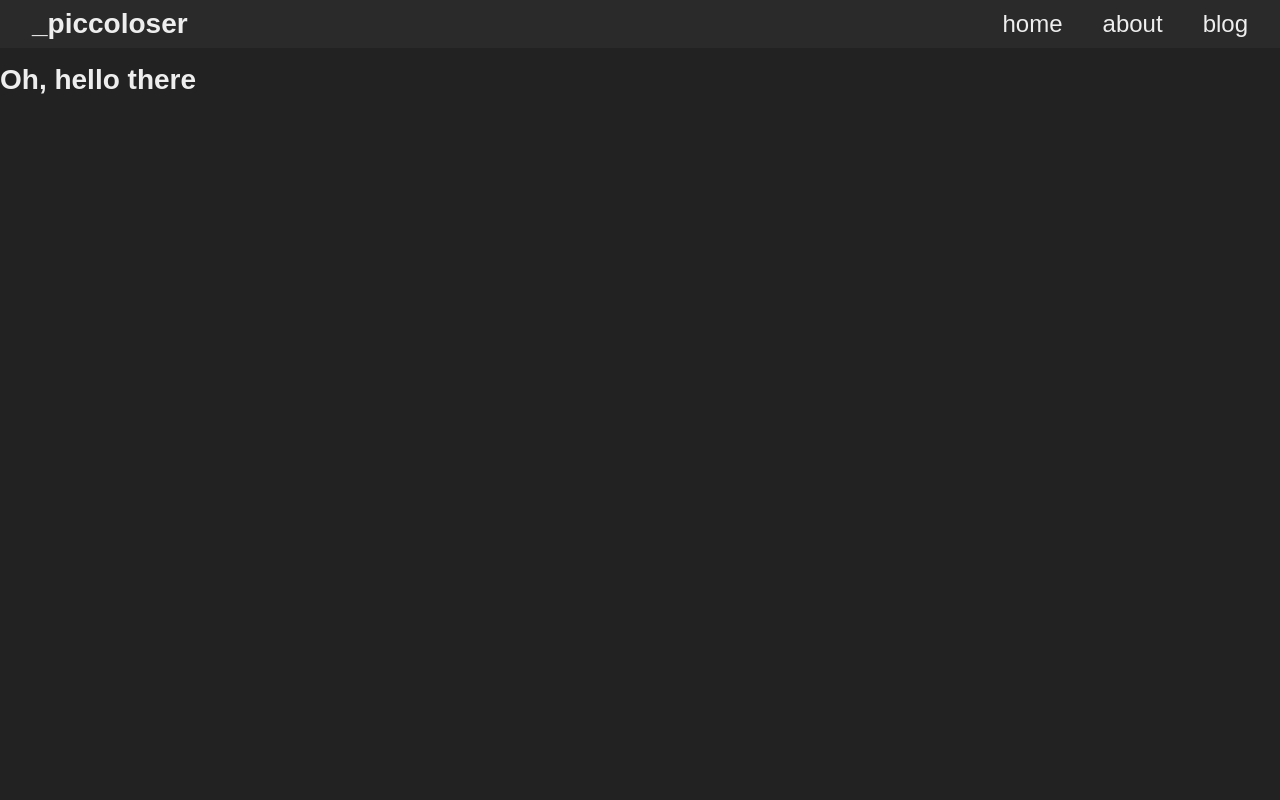
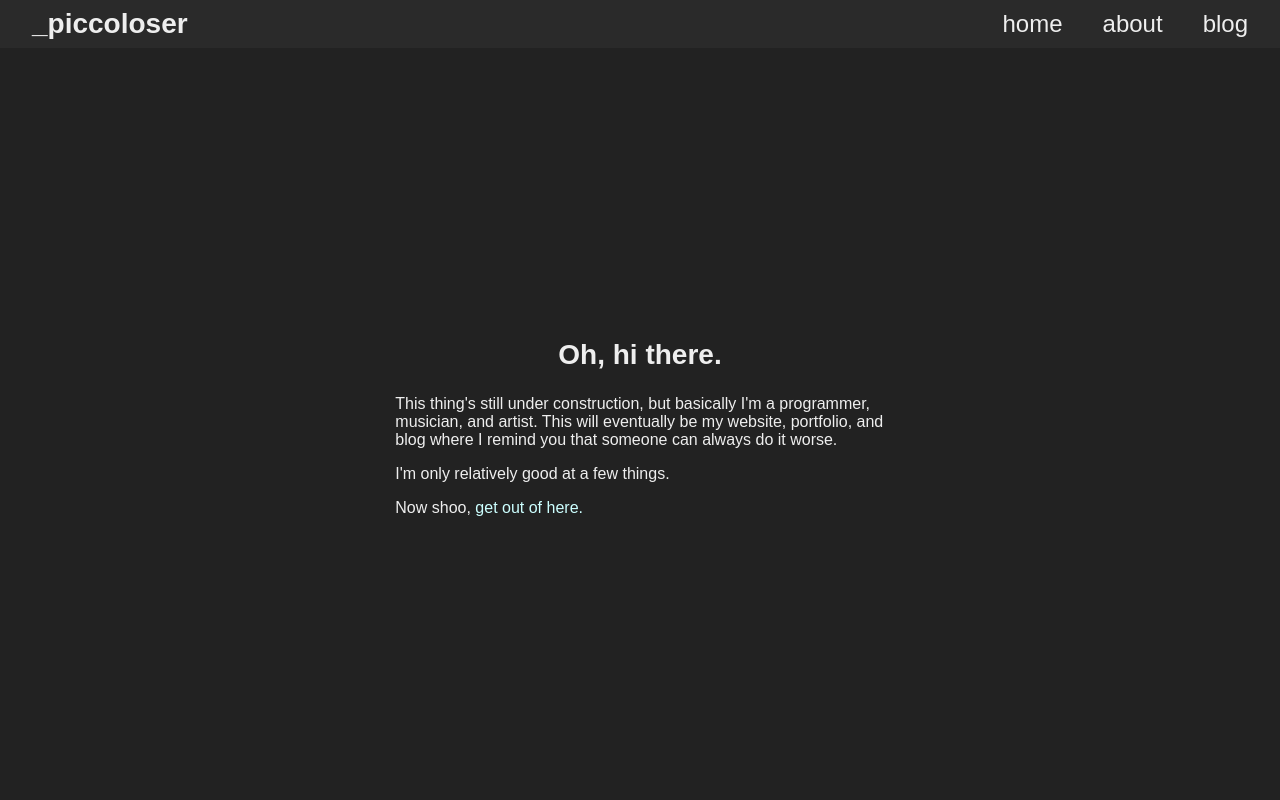
Before and after one commit to piccoloser/piccoloser, a Flask app: page / in a window 1280 px wide. Run offline with Flask 2, Linux system fonts and the light colour scheme.

Commit message:
Add filler site content

```diff
--- a/app/static/main.css
+++ b/app/static/main.css
@@ -25,7 +25,18 @@
     padding: 0;
 }
 
-/* ][ ID */
+/* $ ID */
+
+#showcase {
+    display: flex;
+    flex-direction: column;
+    align-items: center;
+    justify-content: center;
+
+    width: 100%;
+    height: calc(100vh - 3rem);
+}
+#showcase p { width: 55ch; }
 
 #top-bar {
     display: flex;
@@ -48,7 +59,7 @@
     list-style-type: none;
 }
 
-/* ][ TAG */
+/* $ TAG */
 
 a {
     color: var(--link);
--- a/app/templates/about.html
+++ b/app/templates/about.html
@@ -1,6 +1,8 @@
 {% extends "base.html" %}
 {% block body %}
 
-<h1>Oh, hello there (about)</h1>
+<div id="showcase">
+    <h1>insert all my personal information here</h1>
+</div>
 
 {% endblock body %}
--- a/app/templates/blog.html
+++ b/app/templates/blog.html
@@ -1,6 +1,8 @@
 {% extends "base.html" %}
 {% block body %}
 
-<h1>Oh, hello there (blog)</h1>
+<div id="showcase">
+    <h1>insert fancy blog here</h1>
+</div>
 
 {% endblock body %}
--- a/app/templates/index.html
+++ b/app/templates/index.html
@@ -1,6 +1,14 @@
 {% extends "base.html" %}
 {% block body %}
 
-<h1>Oh, hello there</h1>
+<div id="showcase">
+    <h1>Oh, hi there.</h1>
+
+    <p>This thing's still under construction, but basically I'm a programmer, musician, and artist. This will eventually be my website, portfolio, and blog where I remind you that someone can always do it worse.</p>
+
+    <p>I'm only relatively good at a few things.</p>
+
+    <p>Now shoo, <a href="https://open.spotify.com/artist/4hHuSZu5o1ttbN1cpRchga?si=p_EZ21joTVSLxno-HcqqnA&dl_branch=1">get out of here.</a></p>
+</div>
 
 {% endblock body %}
```
